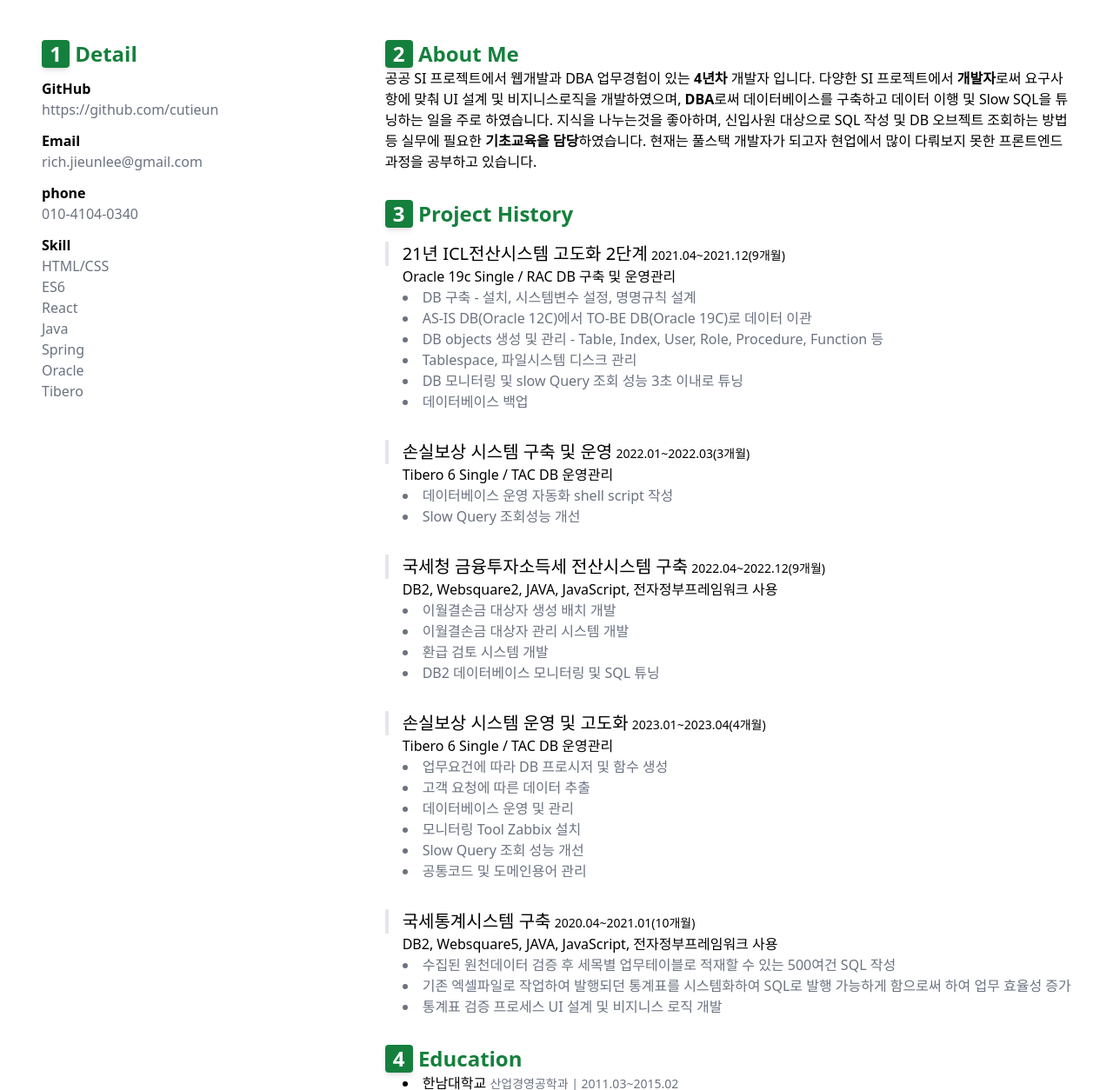
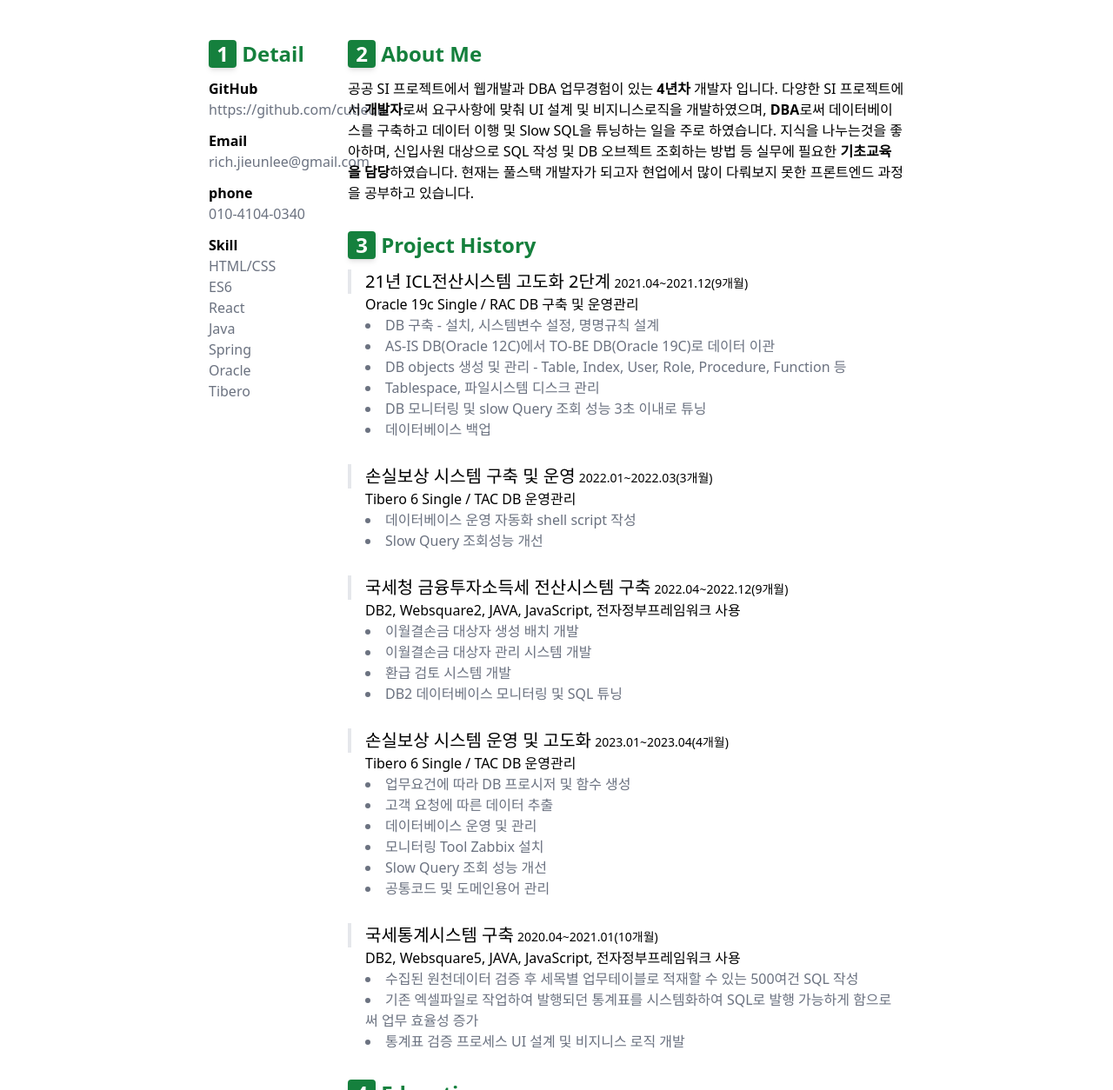
Before and after one commit to cutieun/forFUN, a plain HTML site: page cv/index.html in a window 1280 px wide. Shown: the part 178-1432 px from the top of the page at 87% size. Drawn offline with nearby package versions, Linux system fonts and the light colour scheme.

Commit message:
corrected typos

```diff
--- a/cv/index.html
+++ b/cv/index.html
@@ -5,24 +5,24 @@
     <meta name="viewport" content="width=device-width, initial-scale=1.0" />
     <script src="https://cdn.tailwindcss.com"></script>
   </head>
-  <body>
-    <div class="flex m-12 items-center">
-      <div class="w-1/3">
+  <body class="m-auto">
+    <div class="flex ml-60 mr-60 mt-12 mb-12 items-center">
+      <div class="w-1/5">
         <img
           class="w-32 rounded-full justify-center"
           src="./jelee.png"
           alt=""
         />
       </div>
-      <div class="w-2/3">
+      <div class="w-4/5">
         <div class="text-4xl">
           Jieun<span class="text-green-700">.Lee</span>
         </div>
         <div class="text-sm text-gray-500">Software Engineer</div>
       </div>
     </div>
-    <div class="flex m-12">
-      <div class="flex flex-col w-1/3 gap-3">
+    <div class="flex ml-60 mr-60 mt-12 mb-12">
+      <div class="flex flex-col w-1/5 gap-3">
         <div class="text-2xl font-bold text-green-700">
           <span
             class="inline-block h-8 w-8 bg-green-700 text-white text-center rounded shadow-md"
@@ -57,11 +57,11 @@
           </div>
         </div>
       </div>
-      <div class="flex flex-col w-2/3 space-y-8">
+      <div class="flex flex-col w-4/5 space-y-8">
         <div>
           <div class="text-2xl font-bold text-green-700">
             <span
-              class="inline-block h-8 w-8 bg-green-700 text-white text-center rounded shadow-md"
+              class="inline-block h-8 w-8 bg-green-700 text-white text-center rounded shadow-md mb-3"
               >2</span
             >
             About Me
@@ -89,7 +89,7 @@
           </div>
           <div class="space-y-4">
             <div>
-              <div class="border-l-4 pl-4 mt-4 text-xl inline-block">
+              <div class="border-l-4 pl-4 mt-3 text-xl inline-block">
                 21년 ICL전산시스템 고도화 2단계
               </div>
               <div class="text-sm inline-block">2021.04~2021.12(9개월)</div>
@@ -113,7 +113,7 @@
               </div>
             </div>
             <div>
-              <div class="border-l-4 pl-4 mt-4 text-xl inline-block">
+              <div class="border-l-4 pl-4 mt-3 text-xl inline-block">
                 손실보상 시스템 구축 및 운영
               </div>
               <div class="text-sm inline-block">2022.01~2022.03(3개월)</div>
@@ -126,7 +126,7 @@
               </div>
             </div>
             <div>
-              <div class="border-l-4 pl-4 mt-4 text-xl inline-block">
+              <div class="border-l-4 pl-4 mt-3 text-xl inline-block">
                 국세청 금융투자소득세 전산시스템 구축
               </div>
               <div class="text-sm inline-block">2022.04~2022.12(9개월)</div>
@@ -143,7 +143,7 @@
               </div>
             </div>
             <div>
-              <div class="border-l-4 pl-4 mt-4 text-xl inline-block">
+              <div class="border-l-4 pl-4 mt-3 text-xl inline-block">
                 손실보상 시스템 운영 및 고도화
               </div>
               <div class="text-sm inline-block">2023.01~2023.04(4개월)</div>
@@ -160,7 +160,7 @@
               </div>
             </div>
             <div>
-              <div class="border-l-4 pl-4 mt-4 text-xl inline-block">
+              <div class="border-l-4 pl-4 mt-3 text-xl inline-block">
                 국세통계시스템 구축
               </div>
               <div class="text-sm inline-block">2020.04~2021.01(10개월)</div>
@@ -175,7 +175,7 @@
                   </li>
                   <li>
                     기존 엑셀파일로 작업하여 발행되던 통계표를 시스템화하여
-                    SQL로 발행 가능하게 함으로써 하여 업무 효율성 증가
+                    SQL로 발행 가능하게 함으로써 업무 효율성 증가
                   </li>
                   <li>통계표 검증 프로세스 UI 설계 및 비지니스 로직 개발</li>
                 </ul>
@@ -186,7 +186,7 @@
         <div>
           <div class="text-2xl font-bold text-green-700">
             <span
-              class="inline-block h-8 w-8 bg-green-700 text-white text-center rounded shadow-md"
+              class="inline-block h-8 w-8 bg-green-700 text-white text-center rounded shadow-md mb-3"
               >4</span
             >
             Education
@@ -209,7 +209,7 @@
         <div>
           <div class="text-2xl font-bold text-green-700">
             <span
-              class="inline-block h-8 w-8 bg-green-700 text-white text-center rounded shadow-md"
+              class="inline-block h-8 w-8 bg-green-700 text-white text-center rounded shadow-md mb-3"
               >5</span
             >
             Certificate
```
